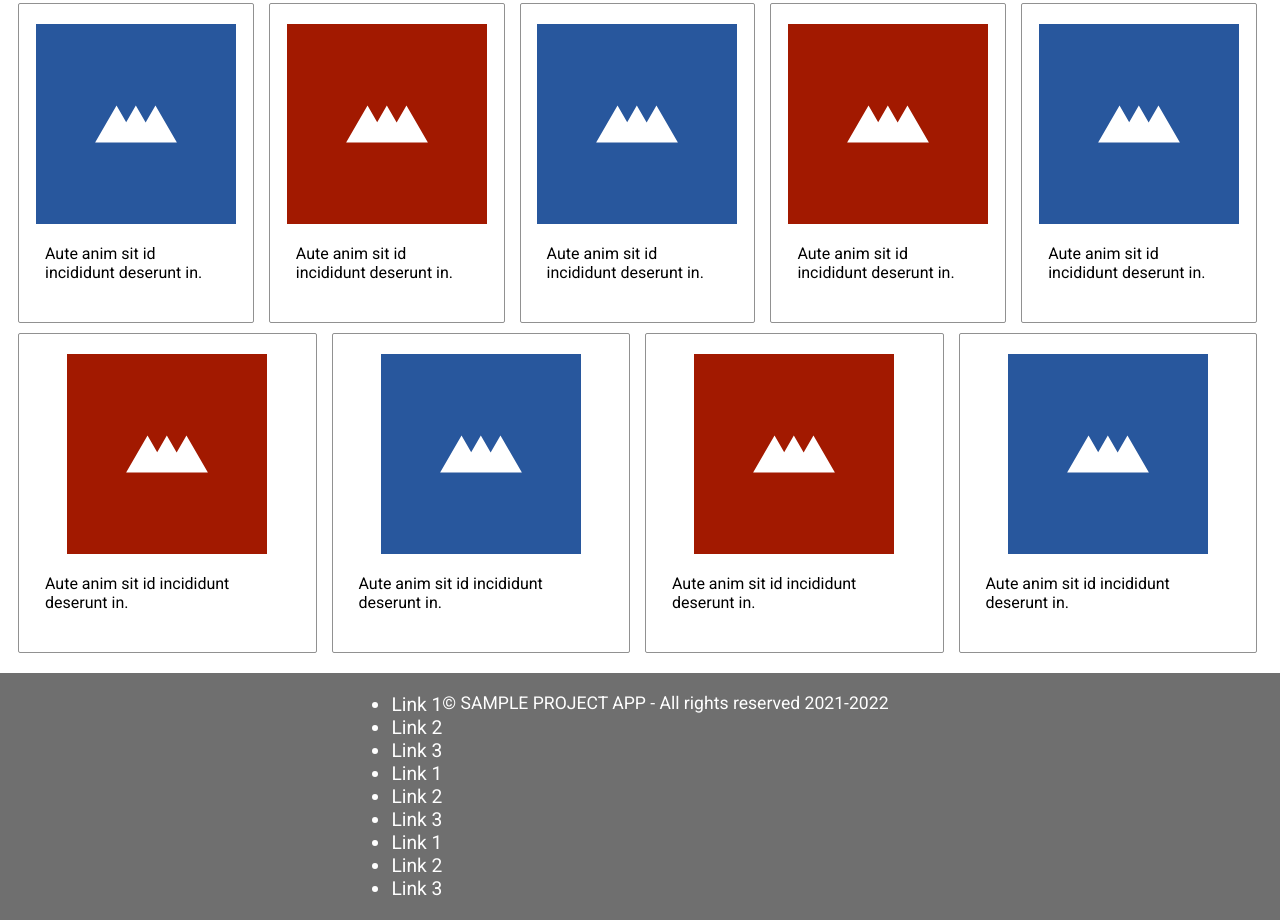
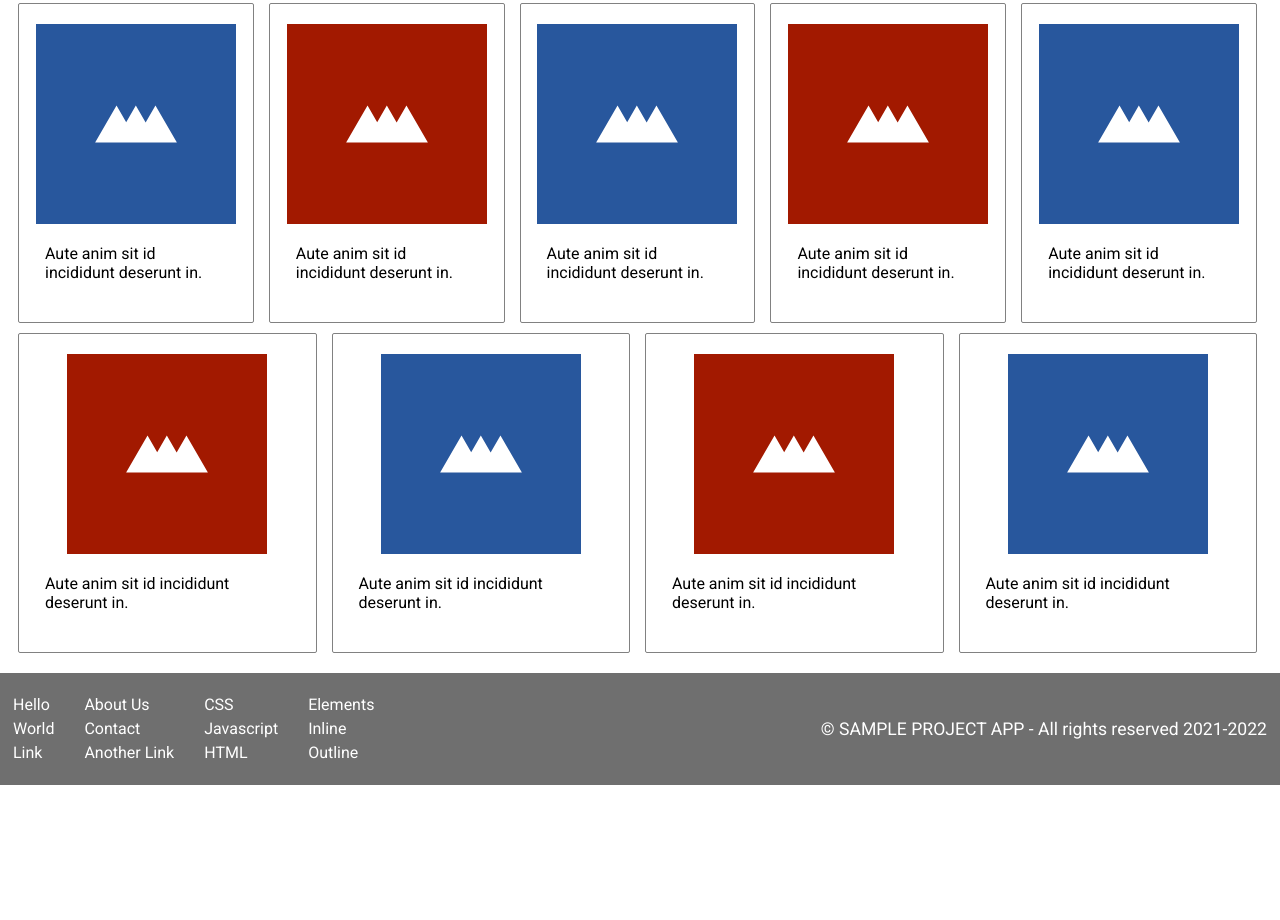
Before and after one commit to elusive10-bit/frontend-exam, a plain HTML site: page index.html in a window 1280 px wide. Shown: the part 618-1538 px from the top of the page. After the commit the page ends 1403 px from the top, so only its background shows below. Drawn offline with Linux system fonts and the light colour scheme.

Commit message:
updated footer

```diff
--- a/index.html
+++ b/index.html
@@ -154,43 +154,57 @@
 		</section>
 
 		<footer>
-			<div class='link-container'>
+			<div class='footer-container'>
+				<div class='link-group-container'>
 					<div>
 						<ul>
 							<li>
-							Link 1
+								Hello
 							</li>
 							<li>
-							Link 2
+								World
 							</li>
 							<li>
-							Link 3
+								Link
 							</li>
 						</ul>
 					</div>
 					<div>
 						<ul>
 							<li>
-							Link 1
+								About Us
 							</li>
 							<li>
-							Link 2
+								Contact
 							</li>
 							<li>
-							Link 3
+								Another Link
 							</li>
 						</ul>
 					</div>
 					<div>
 						<ul>
 							<li>
-							Link 1
+								CSS
 							</li>
 							<li>
-							Link 2
+								Javascript
 							</li>
 							<li>
-							Link 3
+								HTML
+							</li>
+						</ul>
+					</div>
+					<div>
+						<ul>
+							<li>
+								Elements
+							</li>
+							<li>
+								Inline
+							</li>
+							<li>
+								Outline
 							</li>
 						</ul>
 					</div>
@@ -198,6 +212,8 @@
 				</div>
 
 				<h3>&copy; SAMPLE PROJECT APP - All rights reserved 2021-2022</h3>
+
+			</div>
 		</footer>
 
 		<script src="jquery-3.6.0.min.js"></script>
--- a/index.scss
+++ b/index.scss
@@ -335,8 +335,8 @@ body {
 			}
 
 			> section {
-				border: 1px solid rgb(145, 145, 145);
 				background-color: #fff;
+				border: 1px solid rgb(129, 129, 129);
 				color: #000;
 				@include padding();
 				min-width: 200px;
@@ -365,12 +365,39 @@ body {
 		color: $font-color;
 		@include padding();
 		width: 100%;
-		display: flex;
-		flex-flow: row wrap;
-		justify-content: center;
+
+		.footer-container {
+			display: flex;
+			flex-flow: row wrap;
+			justify-content: space-between;
+			align-items: center;
+		}
 		h3 {
 			font-weight: 400;
 			font-size: 1.1rem;
+
+			@media (min-width: 320px) {
+				margin-top: 20px;
+			}
+			@media (min-width: 1024px) {
+				margin-top: 0;
+			}
+		}
+
+		ul li {
+			text-decoration: none;
+			list-style-type: none;
+			font-size: 1rem;
+			line-height: 1.5rem;
+		}
+
+		.link-group-container {
+			display: flex;
+			flex-flow: row wrap;
+
+			div {
+				margin-right: 30px;
+			}
 		}
 	}
 }
```
Also changed, not shown: index.css, 1 other file. Lines whose indentation alone changed are shown as unchanged.
